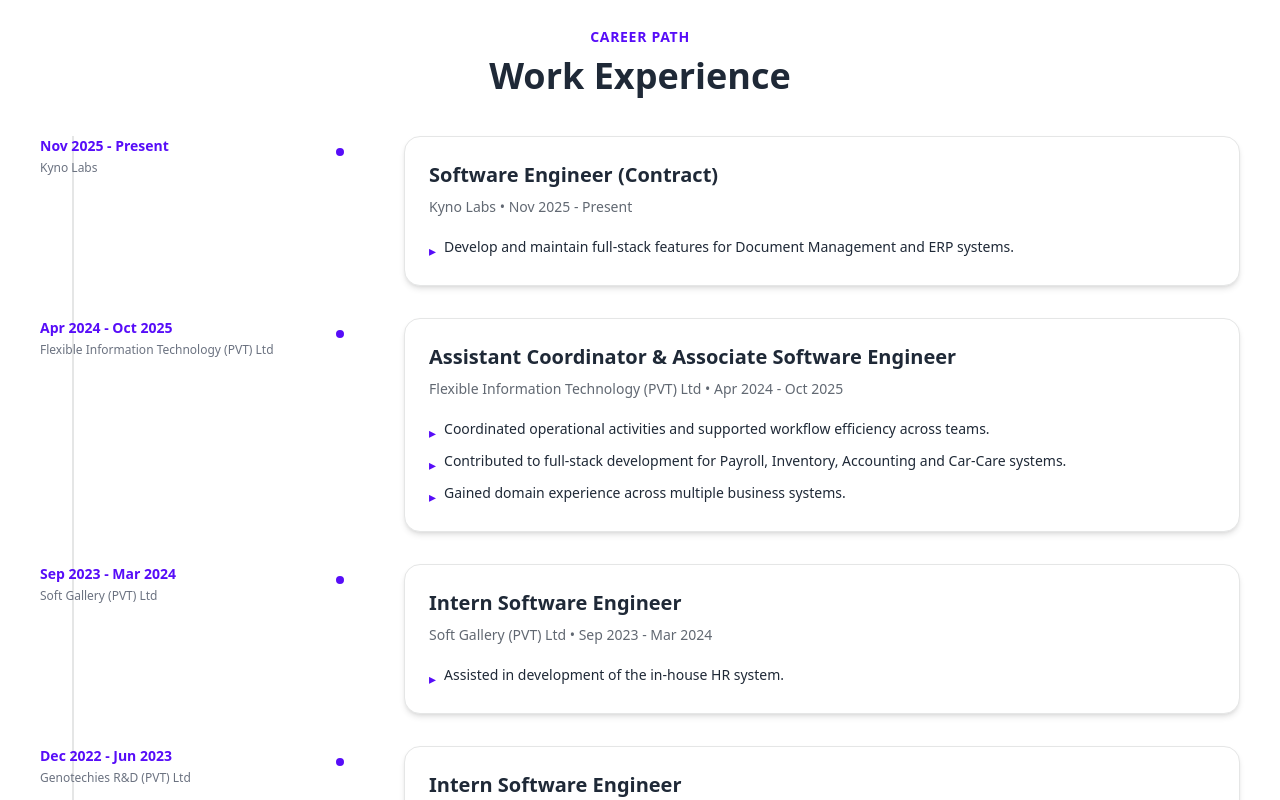
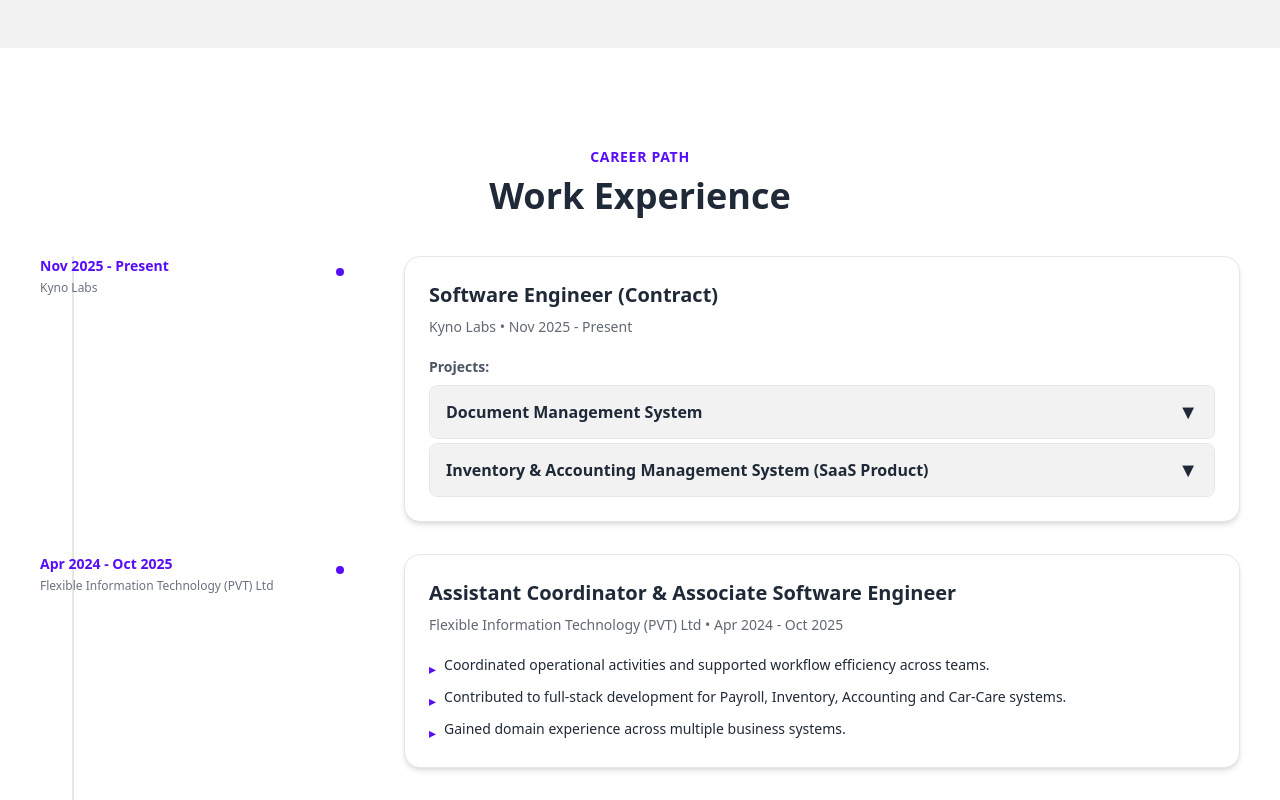
Before and after one commit to Amaya-2001/My-Portfolio, a React (Create React App) app: page / in a window 1280 px wide. Shown: the part 1589-2389 px from the top of the page. Built offline with nearby package versions, Linux system fonts and the light colour scheme.

Commit message:
add the project wise experince at kyno labs

```diff
--- a/src/components/Experience.js
+++ b/src/components/Experience.js
@@ -1,7 +1,17 @@
-import React from "react";
+import React, { useState } from "react";
 import { experience } from "../data/profile";
 
 function Experience() {
+    const [expandedProjects, setExpandedProjects] = useState({});
+
+    const toggleProject = (expIndex, projIndex) => {
+        const key = `${expIndex}-${projIndex}`;
+        setExpandedProjects(prev => ({
+            ...prev,
+            [key]: !prev[key]
+        }));
+    };
+
     return (
         <section id="experience" className="w-full max-w-7xl mx-auto px-4 md:px-10 py-16 md:py-24 bg-base-100">
             <div className="flex flex-col gap-10">
@@ -24,6 +34,8 @@
                                         <div className="card-body p-6">
                                             <h3 className="card-title text-xl">{exp.role}</h3>
                                             <p className="text-sm opacity-70 mb-3">{exp.company} • {exp.period}</p>
+
+                                            {!exp.projects && (
                                                 <ul className="space-y-2">
                                                     {exp.description.map((desc, idx) => (
                                                         <li key={idx} className="flex gap-2 text-sm">
@@ -32,6 +44,58 @@
                                                         </li>
                                                     ))}
                                                 </ul>
+                                            )}
+
+                                            {exp.projects && (
+                                                <div className="space-y-1">
+                                                    <p className="text-sm font-semibold text-gray-600 mb-2">Projects:</p>
+                                                    {exp.projects.map((project, projIndex) => {
+                                                        const key = `${index}-${projIndex}`;
+                                                        const isExpanded = expandedProjects[key];
+
+                                                        return (
+                                                            <div key={projIndex} className="border border-base-300 rounded-lg overflow-hidden">
+                                                                <button
+                                                                    onClick={() => toggleProject(index, projIndex)}
+                                                                    className="w-full px-4 py-3 bg-base-200 hover:bg-base-300 transition-colors flex justify-between items-center text-left"
+                                                                >
+                                                                    <div>
+                                                                        <h4 className="font-semibold text-base">{project.name}</h4>
+                                                                    </div>
+                                                                    <span className={`text-xl transition-transform duration-200 ${isExpanded ? 'rotate-180' : ''}`}>
+                                                                        ▼
+                                                                    </span>
+                                                                </button>
+
+                                                                {isExpanded && (
+                                                                    <div className="px-4 py-3 bg-base-100">
+                                                                        <ul className="space-y-2 mb-3">
+                                                                            {project.description.map((desc, idx) => (
+                                                                                <li key={idx} className="flex gap-2 text-sm">
+                                                                                    <span className="text-primary mt-1">▸</span>
+                                                                                    <span>{desc}</span>
+                                                                                </li>
+                                                                            ))}
+                                                                        </ul>
+                                                                        {project.technologies && project.technologies.length > 0 && (
+                                                                            <div className="flex flex-wrap gap-2 mt-3">
+                                                                                {project.technologies.map((tech, idx) => (
+                                                                                    <span
+                                                                                        key={idx}
+                                                                                        className="badge badge-sm badge-outline"
+                                                                                    >
+                                                                                        {tech}
+                                                                                    </span>
+                                                                                ))}
+                                                                            </div>
+                                                                        )}
+                                                                    </div>
+                                                                )}
+                                                            </div>
+                                                        );
+                                                    })}
+                                                </div>
+                                            )}
                                         </div>
                                     </div>
                                 </div>
--- a/src/data/profile.js
+++ b/src/data/profile.js
@@ -1,7 +1,7 @@
 export const profile = {
     name: "Amaya Wickramasinghe",
     headline: "Software Engineer",
-    tagline: "Building digital products, brands, and experiences.",
+    tagline: "Full-Stack Developer Building Reliable Software with Modern AI-Driven Workflows",
     location: "Wadduwa, Kalutara",
     email: "amawickramasinghe2001@gmail.com",
     phone: "+94 740365128",
@@ -25,7 +25,31 @@
         description: [
             "Develop and maintain full-stack features for Document Management and ERP systems."
         ],
-        technologies: ["React", "TypeScript", "Next.js", "PostgreSQL", "MUI", "Tailwind CSS"],
+        technologies: ["React", "TypeScript", "NestJS", "PostgreSQL", "Drizzle ORM", "AWS", "Railway"],
+        projects: [
+            {
+                name: "Document Management System",
+                role: "Main Developer (Full Stack)",
+                description: [
+                    "Worked as the main developer, handling both frontend and backend development",
+                    "Built the application using React.js, TypeScript, NestJS, PostgreSQL, and Drizzle ORM",
+                    "Integrated and deployed services using AWS and Railway",
+                    "Developed a digital solution for a South African insurance organization, transforming their manual document workflows into a fully digitalized system",
+                    "Implemented features to manage document processing, storage, and workflow automation, improving operational efficiency"
+                ],
+                technologies: ["React.js", "TypeScript", "NestJS", "PostgreSQL", "Drizzle ORM", "AWS", "Railway"]
+            },
+            {
+                name: "Inventory & Accounting Management System (SaaS Product)",
+                role: "Frontend Developer",
+                description: [
+                    "Contributed to the development of Kyno Labs' in-house SaaS product",
+                    "Built using React.js, TypeScript, and NestJS",
+                    "Primarily worked as a Frontend Developer, developing user interfaces and improving usability for inventory and accounting management features"
+                ],
+                technologies: ["React.js", "TypeScript", "NestJS"]
+            }
+        ]
     },
     {
         role: "Assistant Coordinator & Associate Software Engineer",
```
Lines whose indentation alone changed are shown as unchanged.
